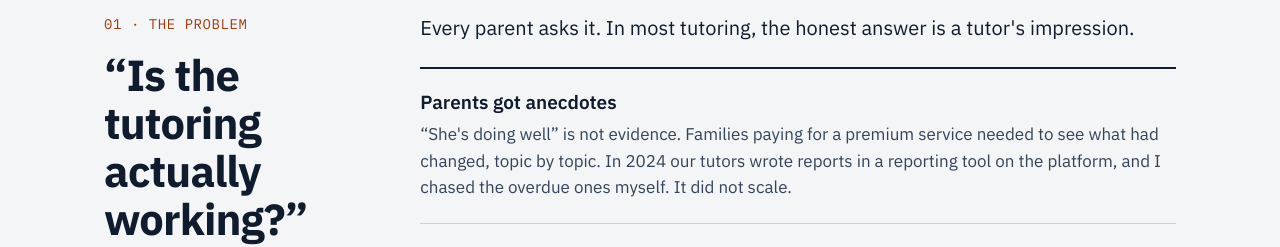
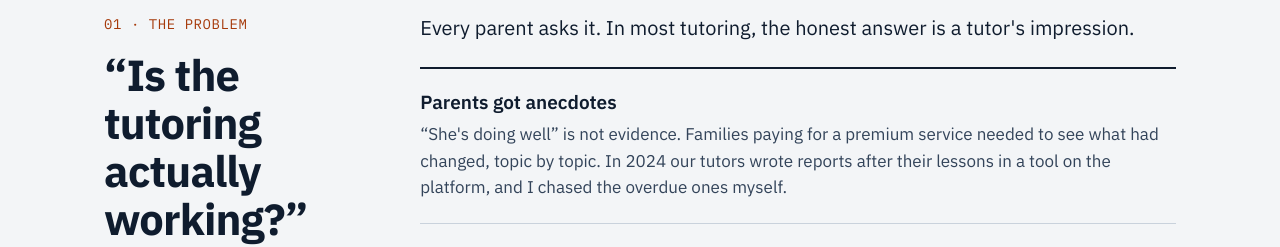
Before and after one commit to Manfred-Olbrich-Founder/manfredolbrich-site, an Astro site: page /case-studies/ai-lesson-analysis in a window 1280 px wide. Shown: the part 820-1067 px from the top of the page. Built offline with nearby package versions, Linux system fonts and the light colour scheme; Astro itself is replaced by a stand-in of ours.

Commit message:
Keep reports line to the evidence
Co-Authored-By: Claude Opus 5.5 <noreply@anthropic.com>
Claude-Session: https://claude.ai/code/session_01GT7f9YAnyKgimpgGAcTkSW

```diff
--- a/src/content/case-studies/ai-lesson-analysis.md
+++ b/src/content/case-studies/ai-lesson-analysis.md
@@ -24,7 +24,7 @@ problem:
   lead: "Every parent asks it. In most tutoring, the honest answer is a tutor's impression."
   points:
     - title: "Parents got anecdotes"
-      text: "“She's doing well” is not evidence. Families paying for a premium service needed to see what had changed, topic by topic. In 2024 our tutors wrote reports in a reporting tool on the platform, and I chased the overdue ones myself. It did not scale."
+      text: "“She's doing well” is not evidence. Families paying for a premium service needed to see what had changed, topic by topic. In 2024 our tutors wrote reports after their lessons in a tool on the platform, and I chased the overdue ones myself."
     - title: "The evidence existed, but nobody could read it all"
       text: "Every lesson was recorded. No person has time to watch hundreds of hours a month and compare them with the curriculum."
     - title: "Reviews ate whole days"
```
